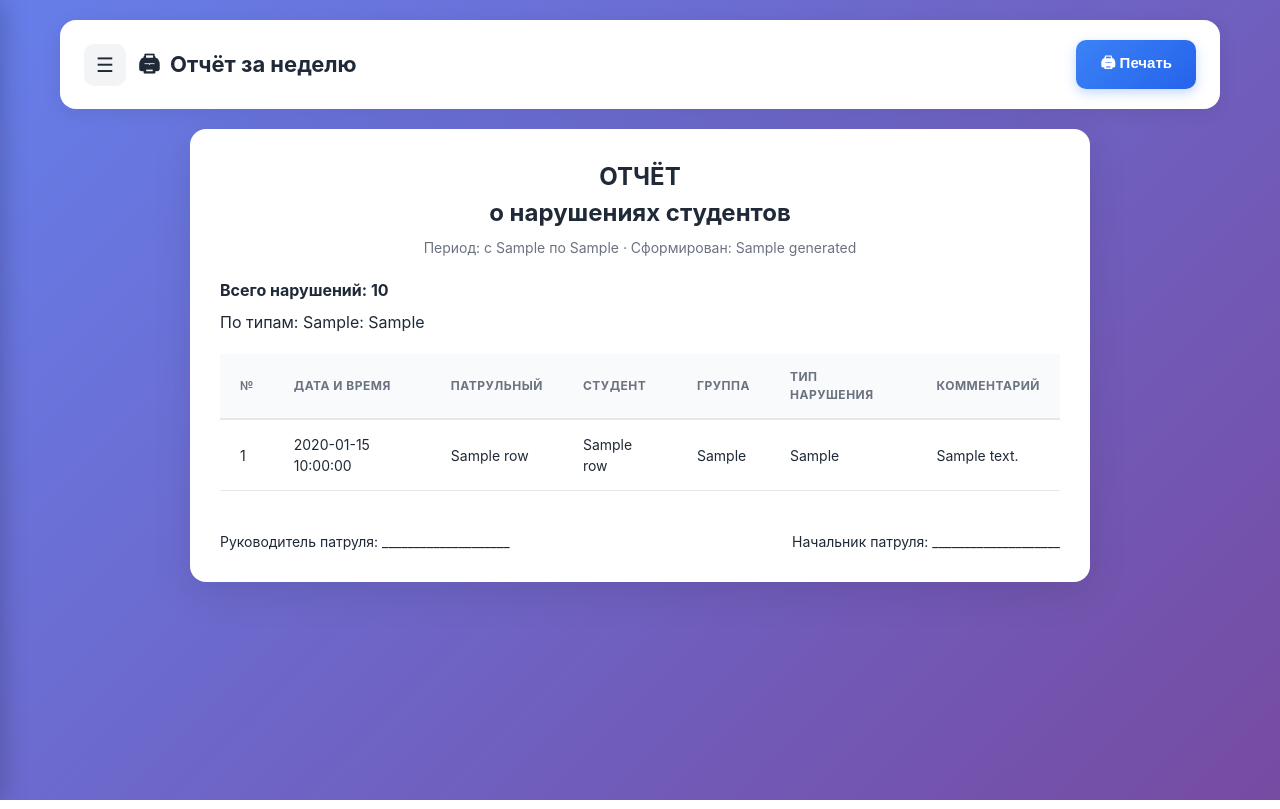
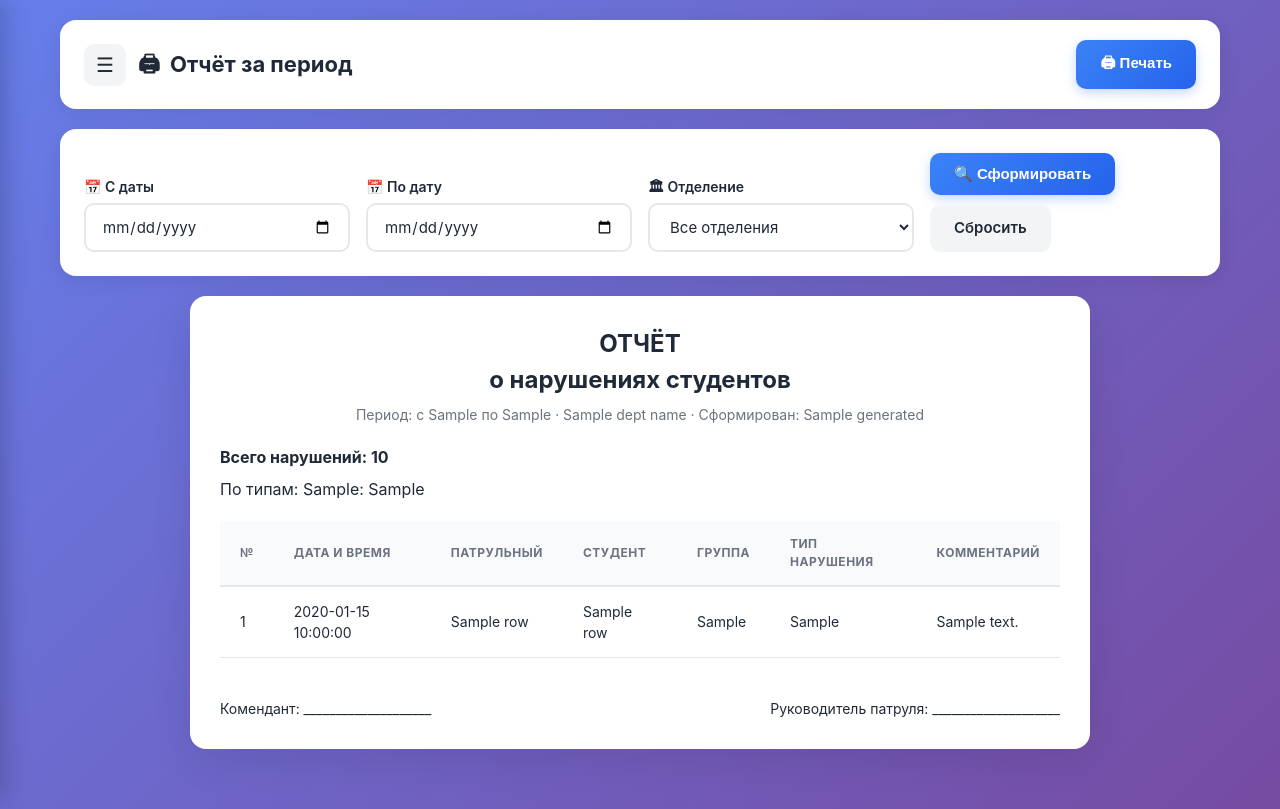
Before and after one commit to Anon2200/patrol-system, a FastAPI app: template templates/report.html in a window 1280 px wide. Run offline with FastAPI, Linux system fonts and the light colour scheme; the template is opened without the code that fills it: most values are stand-ins (such as "Sample title", 1, 10 or a date in 2020).

Commit message:
Update report.html

```diff
--- a/templates/report.html
+++ b/templates/report.html
@@ -3,7 +3,7 @@
 <head>
     <meta charset="UTF-8">
     <meta name="viewport" content="width=device-width, initial-scale=1.0">
-    <title>Отчёт за неделю — Патрульная служба</title>
+    <title>Отчёт за период — Патрульная служба</title>
     <link rel="icon" href="/static/favicon.svg" type="image/svg+xml">
     <link rel="stylesheet" href="/static/styles.css">
     <script src="/static/app.js"></script>
@@ -14,14 +14,40 @@
         <div class="page-header no-print">
             <div style="display: flex; align-items: center; gap: 12px;">
                 <button class="menu-toggle-inline" onclick="openSidebar()" title="Меню">☰</button>
-                <div class="page-title"><span>🖨</span><span>Отчёт за неделю</span></div>
+                <div class="page-title"><span>🖨</span><span>Отчёт за период</span></div>
             </div>
             <button class="btn btn-primary" onclick="window.print()">🖨 Печать</button>
         </div>
 
+        <div class="filters-card no-print">
+            <form action="/admin/report" method="GET" class="filters-form">
+                <div class="form-group" style="margin: 0;">
+                    <label class="form-label" for="date_from">📅 С даты</label>
+                    <input class="form-input" type="date" id="date_from" name="date_from" value="{{ period_start }}">
+                </div>
+                <div class="form-group" style="margin: 0;">
+                    <label class="form-label" for="date_to">📅 По дату</label>
+                    <input class="form-input" type="date" id="date_to" name="date_to" value="{{ period_end }}">
+                </div>
+                <div class="form-group" style="margin: 0;">
+                    <label class="form-label" for="department">🏛 Отделение</label>
+                    <select class="form-select" id="department" name="department">
+                        <option value="">Все отделения</option>
+                        {% for key, name in departments.items() %}
+                        <option value="{{ key }}" {% if dept_filter == key %}selected{% endif %}>{{ name }}</option>
+                        {% endfor %}
+                    </select>
+                </div>
+                <div class="filters-actions">
+                    <button type="submit" class="btn btn-primary">🔍 Сформировать</button>
+                    <a href="/admin/report" class="btn btn-secondary">Сбросить</a>
+                </div>
+            </form>
+        </div>
+
         <div class="card report-sheet">
             <h2 style="text-align: center;">ОТЧЁТ<br>о нарушениях студентов</h2>
-            <p class="report-meta" style="text-align: center;">Период: с {{ period_start }} по {{ period_end }} · Сформирован: {{ generated }}</p>
+            <p class="report-meta" style="text-align: center;">Период: с {{ period_start }} по {{ period_end }}{% if dept_name %} · {{ dept_name }}{% endif %} · Сформирован: {{ generated }}</p>
 
             <p style="margin: 20px 0 8px;"><strong>Всего нарушений: {{ total }}</strong></p>
             <p style="margin-bottom: 20px;">
@@ -57,7 +83,7 @@
                         </tr>
                         {% else %}
                         <tr>
-                            <td colspan="7" style="text-align: center; padding: 30px;">За прошедшую неделю нарушений не зафиксировано.</td>
+                            <td colspan="7" style="text-align: center; padding: 30px;">За выбранный период нарушений не зафиксировано.</td>
                         </tr>
                         {% endfor %}
                     </tbody>
@@ -65,8 +91,8 @@
             </div>
 
             <div class="report-signatures">
+                <span>Комендант: ____________________</span>
                 <span>Руководитель патруля: ____________________</span>
-                <span>Начальник патруля: ____________________</span>
             </div>
         </div>
     </div>
```
